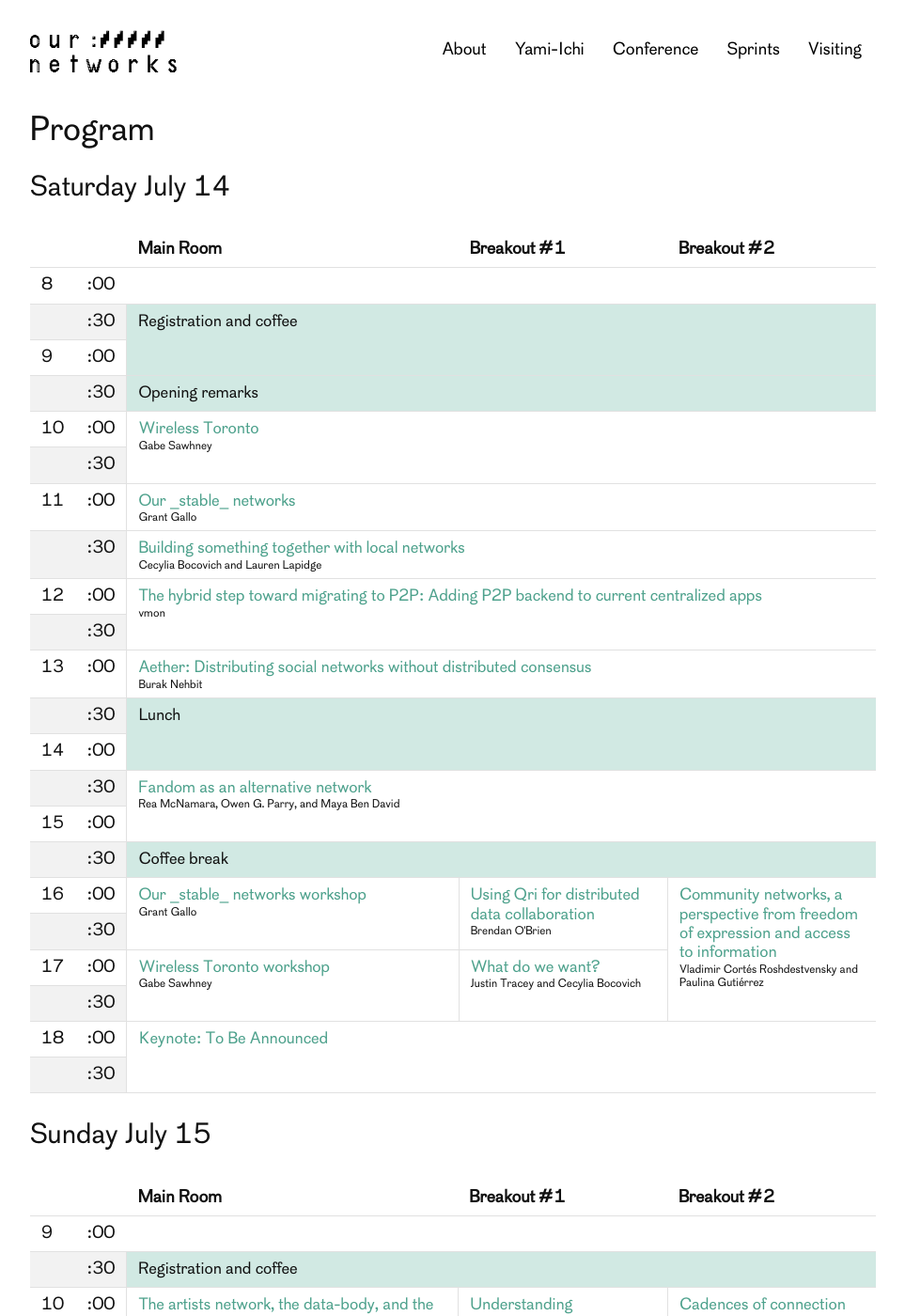
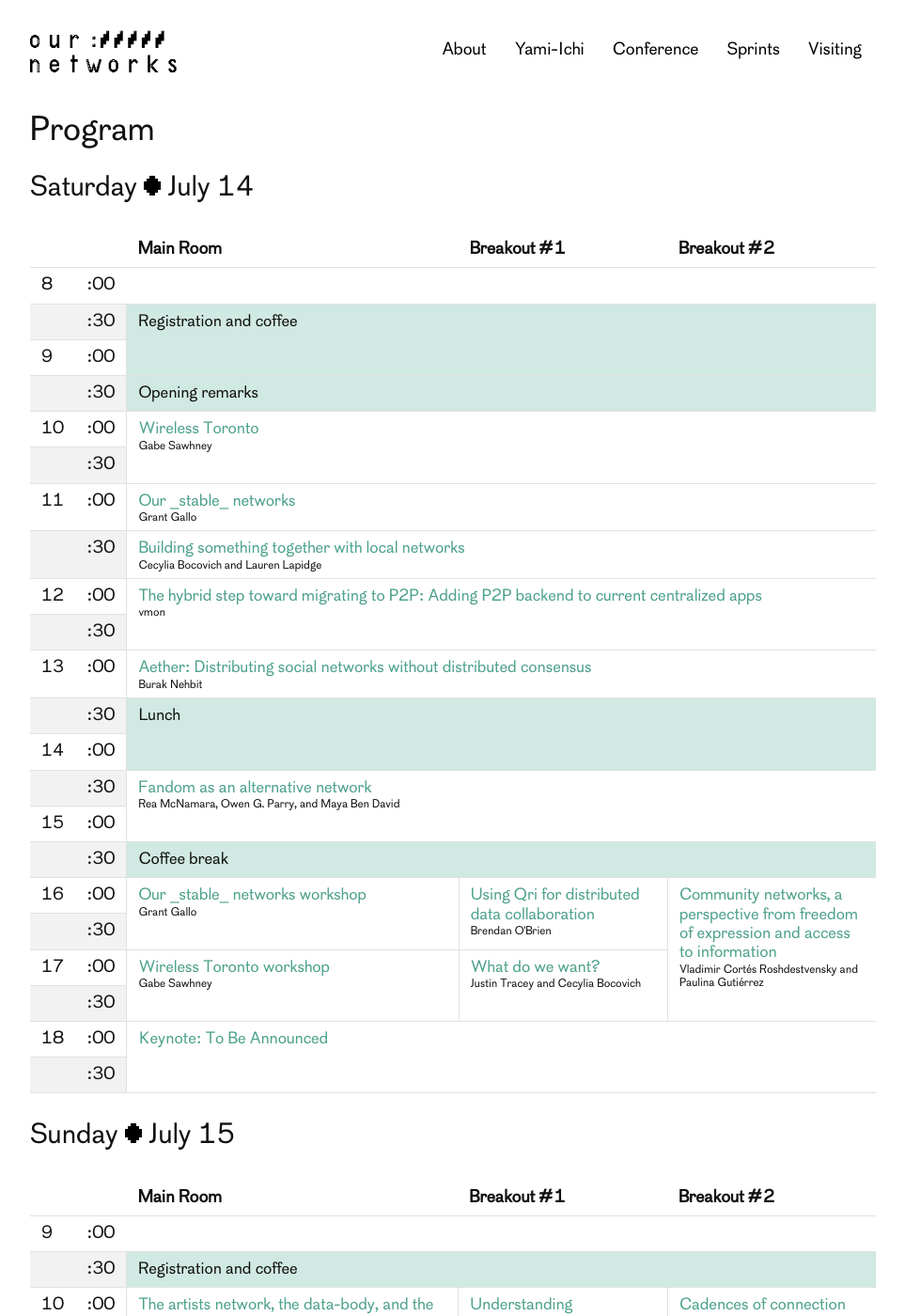
Before and after one commit to ournetworks/ournetworks.ca, a Jekyll site: the page built from conference/program.md, in a window 1280 px wide and 1400 px high. Shown: the whole window at 94% size, without its empty margins (158-1121 px from the left). Built offline with Jekyll 4.4.1, drawn with Linux system fonts in a browser that asks for light colours.

Commit message:
title styles

```diff
--- a/_includes/session.html
+++ b/_includes/session.html
@@ -2,12 +2,12 @@
   {%- if include.session-id == session.sessionID -%}
   <div class="session">
     <header>
-      <h5 class="session-title heading">
+      <h5 class="session-title">
         {%- unless session.sessionType == "orga" -%}<a href="#{{ session.title | truncatewords: 3, '' | downcase | replace: ' ', '-' }}">{%- endunless -%}
           {{ session.title }}
         {%- unless session.sessionType == "orga" -%}</a>{%- endunless -%}
       </h5>
-      {% if session.presenter %}<h6>{{ session.presenter }}</h6>{% endif %}
+      {% if session.presenter %}<h6 class="session-presenter">{{ session.presenter }}</h6>{% endif %}
     </header>
   </div>
   {%- endif -%}
--- a/conference/program.md
+++ b/conference/program.md
@@ -9,7 +9,7 @@ redirect_from:
   - "/2018/conference/program"
 ---
 
-## Saturday July 14
+## Saturday {% include graphics/bullet.svg %} July 14
 
 <table class="schedule-table">
 <thead>
@@ -129,7 +129,7 @@ redirect_from:
 </table>
 
 
-## Sunday July 15
+## Sunday {% include graphics/bullet.svg %} July 15
 
 <table class="schedule-table">
 <thead>
```
